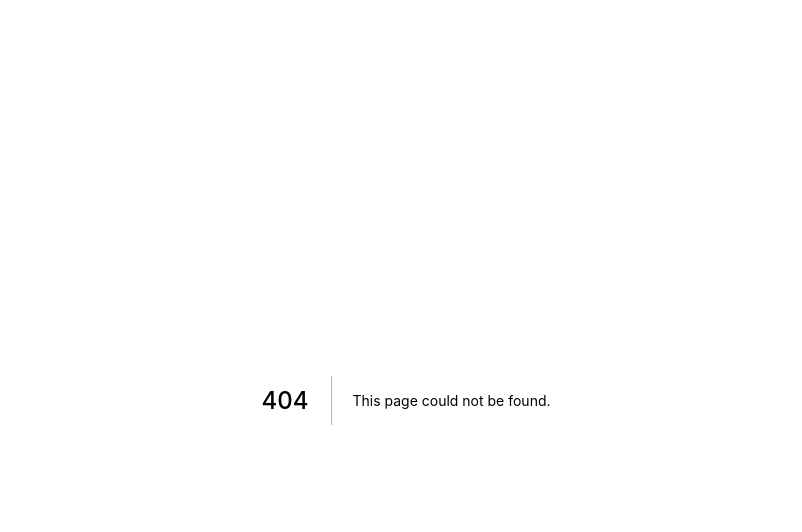
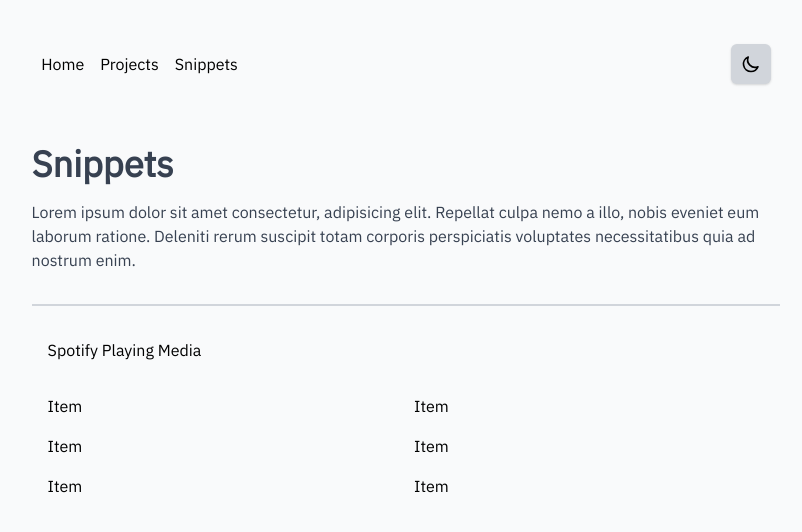
Before and after one commit to cvrlnolan/carlnolan.me, a Next.js app: page /snippets in a window 1280 px wide. Before the commit this address had no page. Shown: the top 532 px of the page, without its empty margins (234-1036 px from the left). Built offline with nearby package versions, Linux system fonts and the light colour scheme.

Commit message:
Projects, Snippets & components

```diff
--- a/assets/skillStack.ts
+++ b/assets/skillStack.ts
@@ -1,4 +1,4 @@
-export const fronEnd = [
+export const frontEnd = [
   "JavaScript",
   "TypeScript",
   "Reactjs",
--- /dev/null
+++ b/components/footer.tsx
@@ -0,0 +1,30 @@
+import React from "react";
+
+const Footer = () => {
+  return (
+    <>
+      <div className="flex-col w-full md:w-3/5 mt-6 mx-auto items-center">
+        <div className="w-full h-0.5 bg-gray-300 dark:bg-gray-600 mt-8 mb-4"></div>
+        <div className="flex-col w-full p-4 space-y-8">
+          <div className="flex">
+            <span>Spotify Playing Media</span>
+          </div>
+          <div className="grid grid-cols-1 md:grid-cols-2 gap-4">
+            <ul className="block space-y-4">
+              <li>Item</li>
+              <li>Item</li>
+              <li>Item</li>
+            </ul>
+            <ul className="block space-y-4">
+              <li>Item</li>
+              <li>Item</li>
+              <li>Item</li>
+            </ul>
+          </div>
+        </div>
+      </div>
+    </>
+  );
+};
+
+export default Footer;
--- a/components/navbar.tsx
+++ b/components/navbar.tsx
@@ -1,6 +1,7 @@
 import React, { useState, useEffect, ReactNode } from "react";
 import { useTheme } from "next-themes";
 import { SunIcon, MoonIcon, MenuIcon, XIcon } from "@heroicons/react/outline";
+import Footer from "@/components/footer";
 
 type Props = {
   children?: ReactNode;
@@ -43,7 +44,7 @@ const Navbar = (props: Props) => {
     <>
       <div className="flex-col p-4 mx-auto w-full min-h-screen antialiased bg-gray-50 dark:bg-gray-900 transition duration-300">
         <nav className="hidden md:flex w-full p-4 h-24 justify-center">
-          <div className="flex w-1/2 mx-auto justify-between items-center">
+          <div className="flex w-3/5 mx-auto justify-between items-center">
             <div className="flex">
               <ul className="inline-flex space-x-4">
                 <li>Home</li>
@@ -79,9 +80,10 @@ const Navbar = (props: Props) => {
             <li>Snippets</li>
           </ul>
         </div>
-        <div className="flex-col flex-grow w-full md:w-1/2 mt-6 mx-auto justify-between items-center">
+        <div className="flex-col flex-grow w-full md:w-3/5 mt-6 mx-auto items-center">
           {props.children}
         </div>
+        <Footer />
       </div>
     </>
   );
--- a/components/projects/featuredProjects.tsx
+++ b/components/projects/featuredProjects.tsx
@@ -1,4 +1,5 @@
 import React from "react";
+import Link from "next/link";
 import ProjectCard from "@/components/projects/projectCard";
 import { ArrowCircleRightIcon } from "@heroicons/react/outline";
 
@@ -8,15 +9,17 @@ const FeaturedProjects = () => {
       <p className="font-bold text-xl text-gray-700 dark:text-gray-300 my-8">
         Featured Projects
       </p>
-      <div className="grid w-full grid-cols-1 md:grid-cols-2 lg:grid-cols-3 gap-4">
+      <div className="grid w-full grid-cols-1 md:grid-cols-2 lg:grid-cols-3 gap-5">
         {[...Array(3)].map((e: any, i: number) => (
           <ProjectCard key={i} />
         ))}
       </div>
       <div className="flex w-full mt-4 justify-end">
-        <button className="btn-projects">
-          All Projects <ArrowCircleRightIcon className="w-4 h-4 ml-2" />
-        </button>
+        <Link href="/projects" passHref>
+          <button className="btn-projects">
+            All Projects <ArrowCircleRightIcon className="w-4 h-4 ml-2" />
+          </button>
+        </Link>
       </div>
     </>
   );
--- /dev/null
+++ b/components/projects/projectsPage.tsx
@@ -0,0 +1,27 @@
+import React from "react";
+import ProjectCard from "@/components/projects/projectCard";
+
+const ProjectsPage = () => {
+  return (
+    <>
+      <div className="block w-full my-8 space-y-4">
+        <p className="font-bold text-4xl text-gray-700 dark:text-gray-300">
+          Projects
+        </p>
+        <p className="text-gray-700 dark:text-gray-300">
+          Lorem ipsum dolor sit amet consectetur, adipisicing elit. Repellat
+          culpa nemo a illo, nobis eveniet eum laborum ratione. Deleniti rerum
+          suscipit totam corporis perspiciatis voluptates necessitatibus quia ad
+          nostrum enim.
+        </p>
+      </div>
+      <div className="grid w-full grid-cols-1 md:grid-cols-2 lg:grid-cols-3 gap-5">
+        {[...Array(9)].map((e: any, i: number) => (
+          <ProjectCard key={i} />
+        ))}
+      </div>
+    </>
+  );
+};
+
+export default ProjectsPage;
--- a/components/skills.tsx
+++ b/components/skills/masteredSkills.tsx
@@ -1,5 +1,5 @@
 import React from "react";
-import { fronEnd } from "@/assets/skillStack";
+import { frontEnd } from "@/assets/skillStack";
 
 const Skills = () => {
   return (
@@ -24,7 +24,7 @@ const Skills = () => {
               Frontend Development
             </td>
             <td className="px-6 py-4 text-gray-700 dark:text-gray-300">
-              {fronEnd.map((skill: string, i: number) => (
+              {frontEnd.map((skill: string, i: number) => (
                 <span
                   key={i}
                   className="inline-flex px-2 ml-2 rounded-full font-semibold text-sm text-gray-700 dark:text-gray-300 bg-gray-300 dark:bg-gray-600"
--- /dev/null
+++ b/components/snippets/snippetsPage.tsx
@@ -0,0 +1,21 @@
+import React from "react";
+
+const SnippetsPage = () => {
+  return (
+    <>
+      <div className="block w-full my-8 space-y-4">
+        <p className="font-bold text-4xl text-gray-700 dark:text-gray-300">
+          Snippets
+        </p>
+        <p className="text-gray-700 dark:text-gray-300">
+          Lorem ipsum dolor sit amet consectetur, adipisicing elit. Repellat
+          culpa nemo a illo, nobis eveniet eum laborum ratione. Deleniti rerum
+          suscipit totam corporis perspiciatis voluptates necessitatibus quia ad
+          nostrum enim.
+        </p>
+      </div>
+    </>
+  );
+};
+
+export default SnippetsPage;
--- a/pages/index.tsx
+++ b/pages/index.tsx
@@ -1,10 +1,11 @@
 import type { NextPage } from "next";
+import React from "react";
 import Head from "next/head";
 import Navbar from "@/components/navbar";
 import Introduction from "@/components/introduction";
 import FeaturedProjects from "@/components/projects/featuredProjects";
 import Experience from "@/components/experience/experience";
-import Skills from "@/components/skills";
+import Skills from "@/components/skills/masteredSkills";
 
 const Home: NextPage = () => {
   return (
--- /dev/null
+++ b/pages/projects.tsx
@@ -0,0 +1,20 @@
+import type { NextPage } from "next";
+import React from "react";
+import Head from "next/head";
+import Navbar from "@/components/navbar";
+import ProjectsPage from "@/components/projects/projectsPage";
+
+const Projects: NextPage = () => {
+  return (
+    <>
+      <Head>
+        <title>Projects</title>
+      </Head>
+      <Navbar>
+        <ProjectsPage />
+      </Navbar>
+    </>
+  );
+};
+
+export default Projects;
--- /dev/null
+++ b/pages/snippets/index.tsx
@@ -0,0 +1,20 @@
+import type { NextPage } from "next";
+import React from "react";
+import Head from "next/head";
+import Navbar from "@/components/navbar";
+import SnippetsPage from "@/components/snippets/snippetsPage";
+
+const Snippets: NextPage = () => {
+  return (
+    <>
+      <Head>
+        <title>Snippets</title>
+      </Head>
+      <Navbar>
+        <SnippetsPage />
+      </Navbar>
+    </>
+  );
+};
+
+export default Snippets;
--- a/tailwind.config.js
+++ b/tailwind.config.js
@@ -1,4 +1,4 @@
-const defaultTheme = require("tailwindcss/defaultTheme");
+const { fontFamily } = require("tailwindcss/defaultTheme");
 
 module.exports = {
   mode: "jit",
@@ -7,7 +7,7 @@ module.exports = {
   theme: {
     extend: {},
     fontFamily: {
-      sans: ["IBM Plex Sans", "sans-serif"],
+      sans: ["IBM Plex Sans", ...fontFamily.sans],
     }
   },
   variants: {
```
Also changed, not shown: components/snippets/snippetCard.tsx (added).
